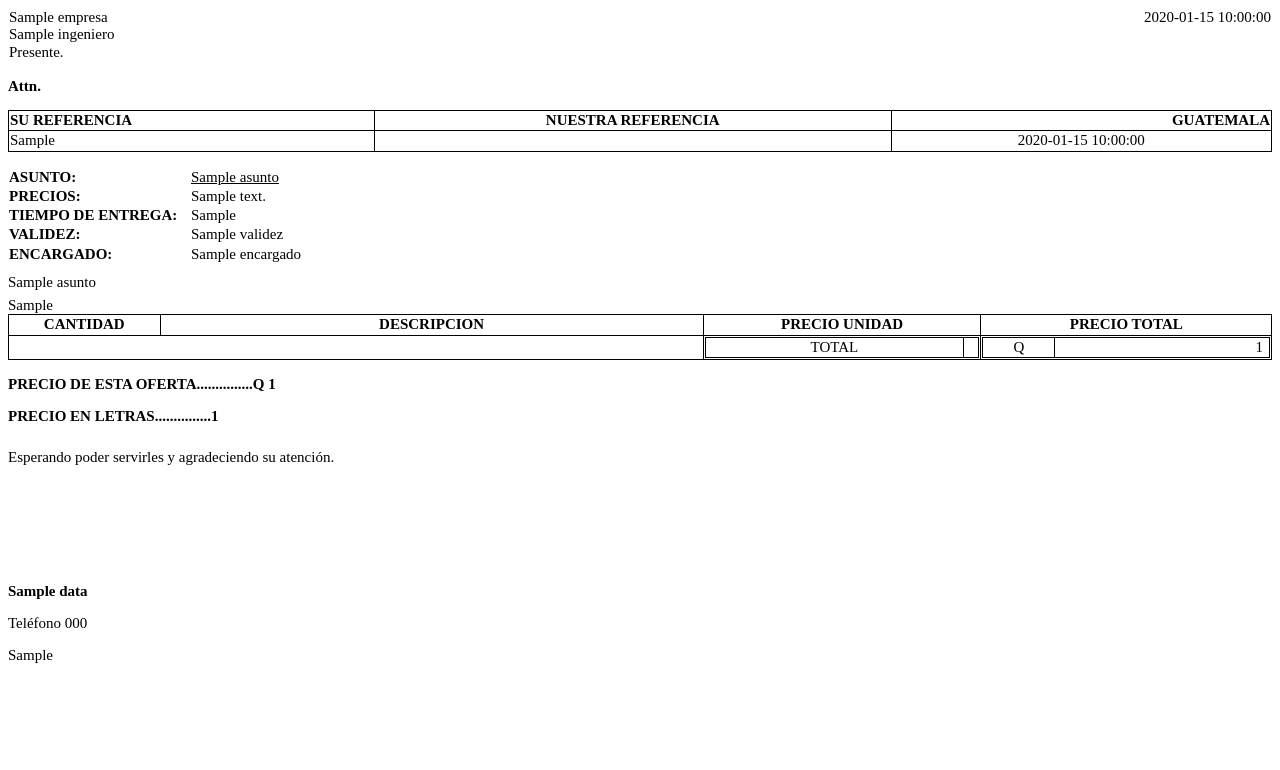
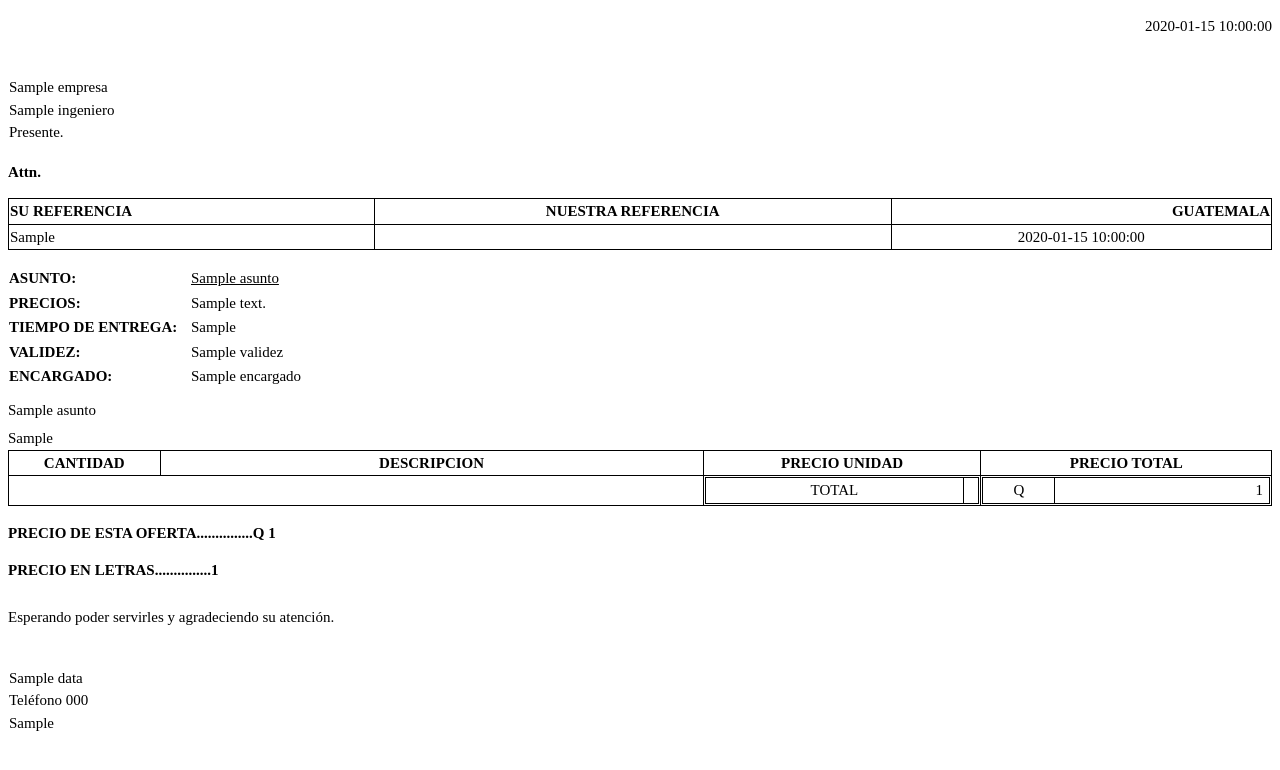
Before and after one commit to RSGarcia2002/cotizador-web, a Flask app: template templates/pdf_template.html in a window 1280 px wide. Shown: the top 770 px of the page. Run offline with Flask 3, Linux system fonts and the light colour scheme; the template is opened without the code that fills it: most values are stand-ins (such as "Sample title", 1, 10 or a date in 2020).

Commit message:
se modifico lo solicitado por el cliente en pdf

```diff
--- a/templates/pdf_template.html
+++ b/templates/pdf_template.html
@@ -13,7 +13,7 @@
         font-family: "Times New Roman", Times, serif;
         font-size: 15px;
         color: #000;
-        line-height: 1.15;
+        line-height: 1.5;
       }
 
       table {
@@ -74,15 +74,16 @@
       }
     </style>
   </head>
+  <p class="right top">{{ data.fecha }}</p>
+  <br>
   <body>
-    <table class="sin-borde">
+    <table class="sin-borde" >
       <tr>
         <td>
           {{ data.empresa }}<br />
            {{ data.ingeniero }}<br />
           Presente.
         </td>
-        <td class="right top">{{ data.fecha }}</td>
       </tr>
     </table>
 
@@ -168,9 +169,16 @@
     <p class="bold">PRECIO EN LETRAS...............{{ data.total_letras }}</p>
 
     <p class="mt-3">Esperando poder servirles y agradeciendo su atención.</p>
-    <br><br><br><br><br>
-    <p class="bold">{{ data.contacto_nombre }}</p>
-    <p>Teléfono {{ data.contacto_telefono }}</p>
-    <p>{{ data.contacto_correo }}</p>
+    <br>
+
+        <table class="sin-borde" >
+      <tr>
+        <td>
+         {{ data.contacto_nombre }}<br />
+         Teléfono {{ data.contacto_telefono }} <br />
+         {{ data.contacto_correo }}
+        </td>
+      </tr>
+    </table>
   </body>
 </html>
```
Also changed, not shown: 1 other file.
